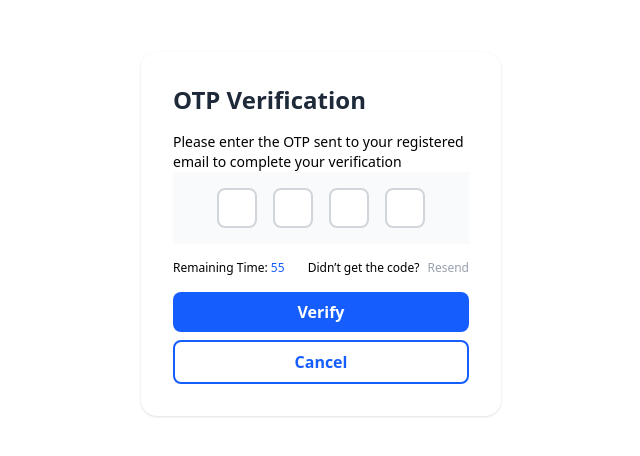
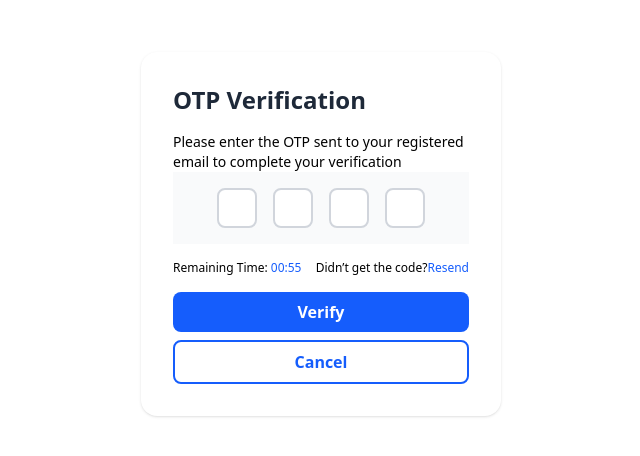
Before and after one commit to mtiwarioffbeat/survey, a Next.js app: page /verify in a window 1280 px wide. Shown: the top 456 px of the page, without its empty margins (319-959 px from the left). Built offline with nearby package versions, Linux system fonts and the light colour scheme.

Commit message:
working on survay and dashboard layout

```diff
--- a/src/app/(auth)/verify/page.tsx
+++ b/src/app/(auth)/verify/page.tsx
@@ -2,7 +2,7 @@
 
 import { useState, useRef, useEffect } from "react";
 import Link from "next/link";
-
+import { Countdown } from "@/utils/Auth/Countdown";
 import { UserService } from "@/services/api/UserService";
 import { Auth, ResendOTP } from "@/types/auth";
 import { useAppDispatch, useAppSelector } from "@/hooks/reduxhooks";
@@ -10,15 +10,22 @@ import { setLoading } from "@/redux/AuthSlice/AuthSlice";
 import { toast } from "react-toastify";
 import { useNavigation } from "@/hooks/useNavigation";
 import Spinner from "@/components/auth/Spinner";
-import RunningTime from "@/components/auth/RemainingTime"
-import RemainingTime from "@/components/auth/RemainingTime";
+
 export default function Otppage() {
   const [timeLeft, setTimeLeft] = useState(60);
   const { signup, loading,login } = useAppSelector((store) => store.auth)
   const [otp, setOtp] = useState(["", "", "", ""]);
   const inputsRef = useRef<Array<HTMLInputElement | null>>([]);
 
-
+  useEffect(() => {
+    const timer = new Countdown(
+      60,
+      (time) => setTimeLeft(time), // onTick
+      () => console.log("Time over!") // onComplete
+    );
+    timer.start();
+    return () => timer.stop(); // cleanup when component unmounts
+  }, []);
 
   const { router } = useNavigation()
   const dispatch = useAppDispatch();
@@ -91,6 +98,9 @@ const handleSubmit = async (e: React.FormEvent<HTMLFormElement>) => {
     router.push('/dashboard')
   }
 };
+
+
+
   return (
     <div className="w-full flex flex-col items-center justify-center">
       <div className="w-90 max-w-md bg-white rounded-2xl shadow p-8 my-13 mx-10">
@@ -98,6 +108,7 @@ const handleSubmit = async (e: React.FormEvent<HTMLFormElement>) => {
         <p className="text-sm">
           Please enter the OTP sent to your registered email to complete your verification
         </p>
+        <form onSubmit={(e) => handleSubmit(e)}>
           <div className="flex flex-col items-center justify-center p-4 bg-gray-50">
             <div className="flex gap-4">
               {otp.map((digit, idx) => (
@@ -118,30 +129,29 @@ const handleSubmit = async (e: React.FormEvent<HTMLFormElement>) => {
             </div>
           </div>
           <div className="flex justify-between mt-4">
-          <RemainingTime timeLeft={timeLeft} setTimeLeft={setTimeLeft} />
-          <div className="flex">
+            <div className="flex flex-col items-center justify-center">
+              <p className="text-xs">
+                Remaining Time:{" "}
+                <span className="text-blue-600">
+                  {`00:${timeLeft < 10 ? `0 ${timeLeft}` : timeLeft}`}
+                </span>
+              </p>
+            </div>
+            <p className="text-xs">
+              Didn’t get the code?
+              <button className="text-blue-600 cursor-pointer hover:underline " type="submit" name="resendOtp">Resend</button>
+            </p>
+          </div>
+          <button type="submit"
+            name="submitOtp"
+            disabled={loading}
+            className={`mt-4 w-full ${loading ? "bg-blue-300" : "bg-blue-600"} bg-blue-600 cursor-pointer  text-white py-2 rounded-lg font-semibold hover:bg-blue-700 transition duration-200 `}>
+            {loading ? (<Spinner />) : ("Verify")}
+          </button>
+        </form>
+        <button
 
 
-          <p className="text-xs mr-2" >Didn’t get the code?</p>
-          <Link
-            href="#"
-            className={`${timeLeft === 0
-                ? "text-blue-600 cursor-pointer text-xs"
-                : "text-gray-400 cursor-not-allowed pointer-events-none text-xs"
-              }`}
-          >
-            Resend
-          </Link>
-
-
-        </div>
-
-        </div>
-        <button type="submit"
-          className="mt-4 w-full bg-blue-600 cursor-pointer  text-white py-2 rounded-lg font-semibold hover:bg-blue-700 transition duration-200">
-          Verify
-        </button>
-        <button
           className="mt-2 w-full bg-white border-2 cursor-pointer border-blue-600 text-blue-600 py-2 rounded-lg font-semibold transition duration-200" onClick={()=>router.back()}>
           Cancel
         </button>
--- a/src/app/dashboard/form/[id]/preview/page.tsx
+++ b/src/app/(pages)/dashboard/form/[id]/preview/page.tsx
@@ -17,7 +17,7 @@ export default function PreviewPage() {
           <FormHeading />
 
           {/* Question Builder */}
-          <Question setQuestions={setQuestions} />
+          {/* <Question setQuestions={setQuestions} /> */}
 
           {/* Preview */}
           <Preview questions={questions} />
--- /dev/null
+++ b/src/app/(pages)/layout.tsx
@@ -0,0 +1,13 @@
+
+
+export default async function layout({ children }:{
+  children: React.ReactNode
+}) {
+
+  return (
+    <>
+
+      {children}
+    </>
+  );
+}
--- a/src/components/dashboard/form/FormNav.tsx
+++ b/src/components/dashboard/form/FormNav.tsx
@@ -4,14 +4,14 @@ import { MdPublishedWithChanges } from "react-icons/md";
 export default function FormNav() {
     return (
         <div>
-            <nav className=" border-gray-200 dark:bg-gray-900 bg-white shadow w-full">
+            <nav className=" border-gray-200  bg-white shadow w-full">
                 <div className="max-w-screen-xl flex flex-wrap items-center justify-between mx-auto px-4">
                     <a href="" className="flex items-center space-x-3 rtl:space-x-reverse">
                       <FaFileAlt className="text-3xl text-indigo-700 cursor-pointer"  />
-                        <span className="self-center text-2xl hover:underline  whitespace-nowrap dark:text-white">Untitled form</span>
+                        <span className="self-center text-2xl hover:underline  whitespace-nowrap">Untitled form</span>
                     </a>
                     <div className="hidden w-full md:block md:w-auto" id="navbar-default ">
-                        <ul className="font-medium flex flex-col p-4 md:p-0 mt-4 border border-gray-100 rounded-lg  md:flex-row       md:border-0 md:dark:bg-gray-900">
+                        <ul className="font-medium flex flex-col p-4 md:p-0 mt-4 border border-gray-100 rounded-lg  md:flex-row       md:border-0 ">
                             <li>
                                 <button type="button" className="text-indigo-600 font-medium rounded-lg text-sm px-3 py-2.5 text-center me-2 mb-2  hover:bg-indigo-600 hover:text-white border-none flex gap-2 cursor-pointer"> <MdPublishedWithChanges className="text-sm mt-1" />Purple</button>
                             </li>
--- a/src/components/dashboard/form/Question.tsx
+++ b/src/components/dashboard/form/Question.tsx
@@ -4,7 +4,7 @@ import { ImParagraphLeft } from "react-icons/im";
 import { IoMdRadioButtonOn, IoMdArrowDropdown } from "react-icons/io";
 import { GrCheckboxSelected } from "react-icons/gr";
 import { MdOutlineArrowDropDownCircle } from "react-icons/md";
-import { X } from "lucide-react";
+import { RxCross1 } from "react-icons/rx";
 
 const options = [
   { type: "Paragraph", icon: <ImParagraphLeft /> },
@@ -24,6 +24,7 @@ export default function Question({ setQuestions }: QuestionProps) {
   const [hasOther, setHasOther] = useState(false);
   const [open, setOpen] = useState(false);
 
+  console.log('choices',choices)
   const addOption = () => {
     setChoices((prev) => [...prev, ""]);
   };
@@ -35,7 +36,7 @@ export default function Question({ setQuestions }: QuestionProps) {
   };
 
   const removeOption = (i: number) => {
-    setChoices((prev) => prev.filter((_, idx) => idx !== i));
+    setChoices((prev) => prev.filter((_,idx) => idx !== i));
   };
 
   const addQuestion = () => {
@@ -121,7 +122,7 @@ export default function Question({ setQuestions }: QuestionProps) {
                   />
                   {choices.length > 1 && (
                     <button onClick={() => removeOption(i)} className="text-gray-500">
-                      <X size={16} />
+                      <RxCross1 size={16} />
                     </button>
                   )}
                 </div>
@@ -130,9 +131,9 @@ export default function Question({ setQuestions }: QuestionProps) {
                 Add Option
               </button>
               or
-              <button onClick={() => setHasOther(true)} disabled={hasOther} className="text-blue-600 px-2 py-1 text-xs">
+              {/* <button onClick={() => setHasOther(true)} disabled={hasOther} className="text-blue-600 px-2 py-1 text-xs cursor-pointer hover:underline">
                 Add Other
-              </button>
+              </button> */}
             </div>
           )}
         </div>
--- /dev/null
+++ b/src/utils/Auth/Countdown.ts
@@ -0,0 +1,56 @@
+// lib/Countdown.ts
+export class Countdown {
+  private duration: number;
+  private timeLeft: number;
+  private timer: NodeJS.Timeout | null = null;
+  private onTick?: (time: number) => void;
+  private onComplete?: () => void;
+
+  constructor(duration: number, onTick?: (time: number) => void, onComplete?: () => void) {
+    this.duration = duration;
+    this.timeLeft = duration;
+    this.onTick = onTick;
+    this.onComplete = onComplete;
+  }
+
+  start() {
+    if (this.timer) return; // already running
+
+    this.timer = setInterval(() => {
+      this.timeLeft -= 1;
+
+      if (this.onTick) {
+        this.onTick(this.timeLeft);
+      }
+
+      if (this.timeLeft <= 0) {
+        this.stop();
+        if (this.onComplete) {
+          this.onComplete();
+        }
+      }
+    }, 1000);
+  }
+
+  stop() {
+    if (this.timer) {
+      clearInterval(this.timer);
+      this.timer = null;
+    }
+  }
+
+  reset() {
+    this.stop();
+    this.timeLeft = this.duration;
+  }
+
+  getTimeLeft() {
+    return this.timeLeft;
+  }
+
+  formatTime() {
+    const mins = Math.floor(this.timeLeft / 60);
+    const secs = this.timeLeft % 60;
+    return `${mins}:${secs < 10 ? "0" : ""}${secs}`;
+  }
+}
```
Also changed, not shown: src/app/(pages)/dashboard/form/[id]/layout.tsx (renamed from src/app/dashboard/form/[id]/layout.tsx), src/app/(pages)/dashboard/form/[id]/page.tsx (renamed from src/app/dashboard/form/[id]/page.tsx), src/app/(pages)/dashboard/layout.tsx (renamed from src/app/dashboard/layout.tsx), src/app/(pages)/dashboard/page.tsx (renamed from src/app/dashboard/page.tsx), src/app/(pages)/draft/page.tsx (renamed from src/app/dashboard/draft/page.tsx), 1 other file (tests, documents, lock files or other folders). Lines whose indentation alone changed are shown as unchanged.
